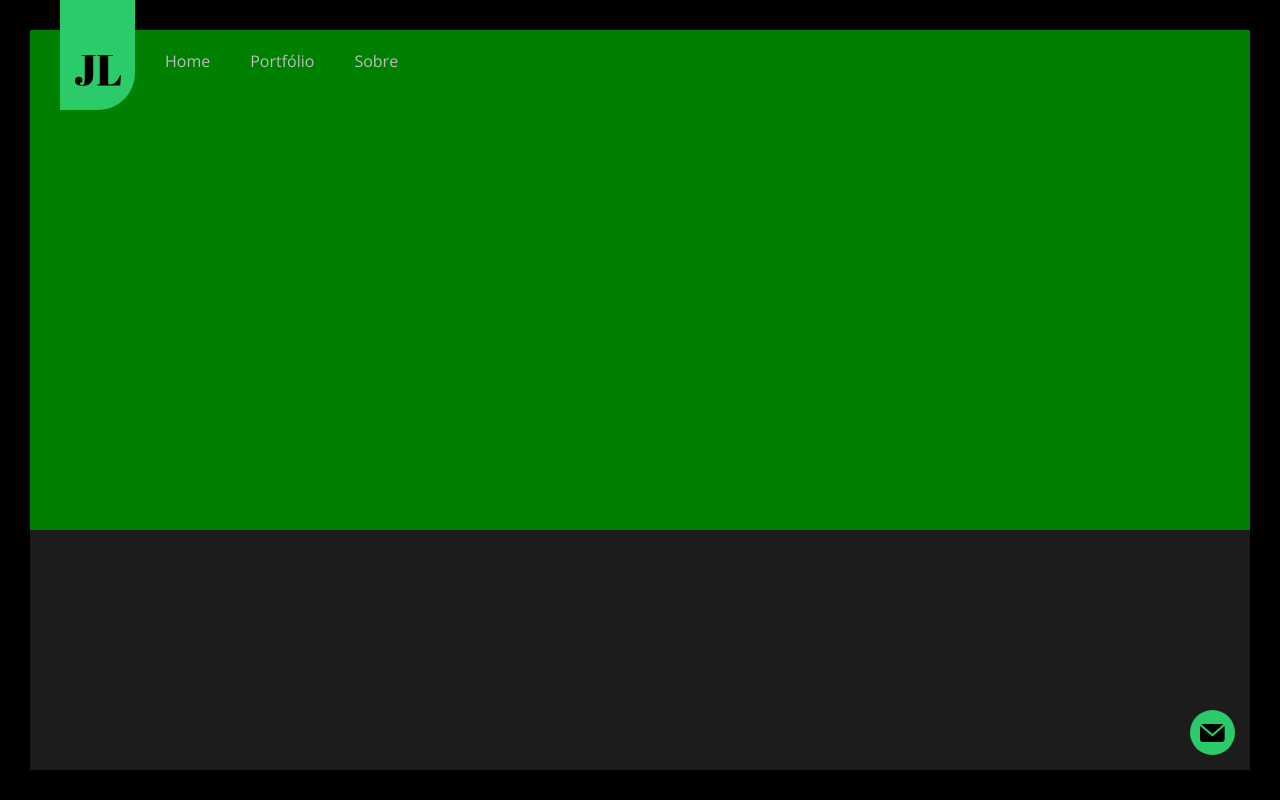
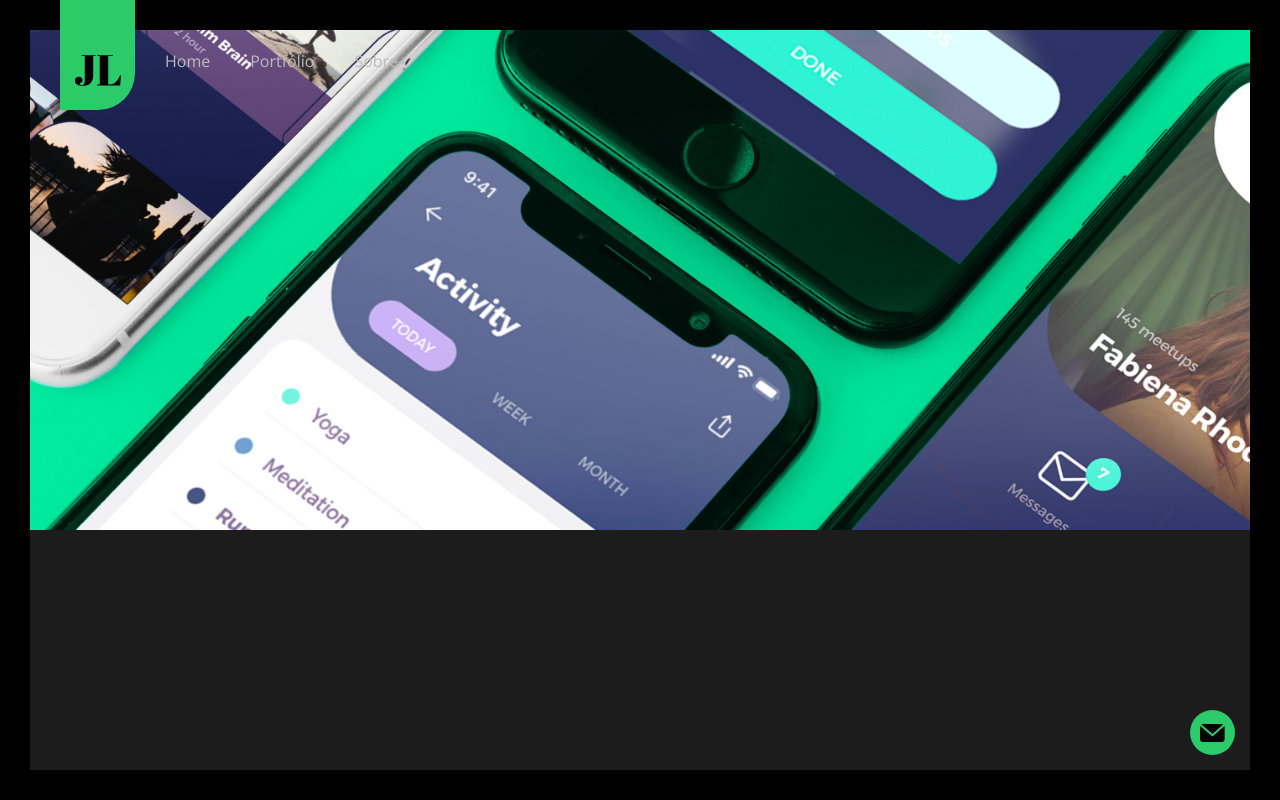
Before and after one commit to FalconiN/Front-End-Design-Essencial, a plain HTML site: page pages/portfolio/maneger-it.html in a window 1280 px wide. Drawn offline with nearby package versions, Linux system fonts and the light colour scheme.

Commit message:
hero banner

```diff
--- a/css/main.css
+++ b/css/main.css
@@ -623,7 +623,10 @@ p, label{
 
     .jl-hero {
         height: 500px;
-        background-color: green;
+        background-image: url('../pages/portfolio/img/hero.png');
+        background-repeat: no-repeat;
+        background-size: cover;
+        background-position: center;
         display: block;
     }
 
@@ -902,6 +905,10 @@ p, label{
     margin-bottom: 30px;
 }
 
+.jl-pad-30 {
+    padding: 30px;
+}
+
 .jl-no-padding {
     padding: 0 !important;
 }
--- a/pages/portfolio/maneger-it.html
+++ b/pages/portfolio/maneger-it.html
@@ -63,7 +63,9 @@
 
         <div class="jl-page-wrapper">
             <div class="container-fluid jl-hero">
+                <div class="container jl-pad-30">
 
+                </div>
             </div>
         </div>
 
```
